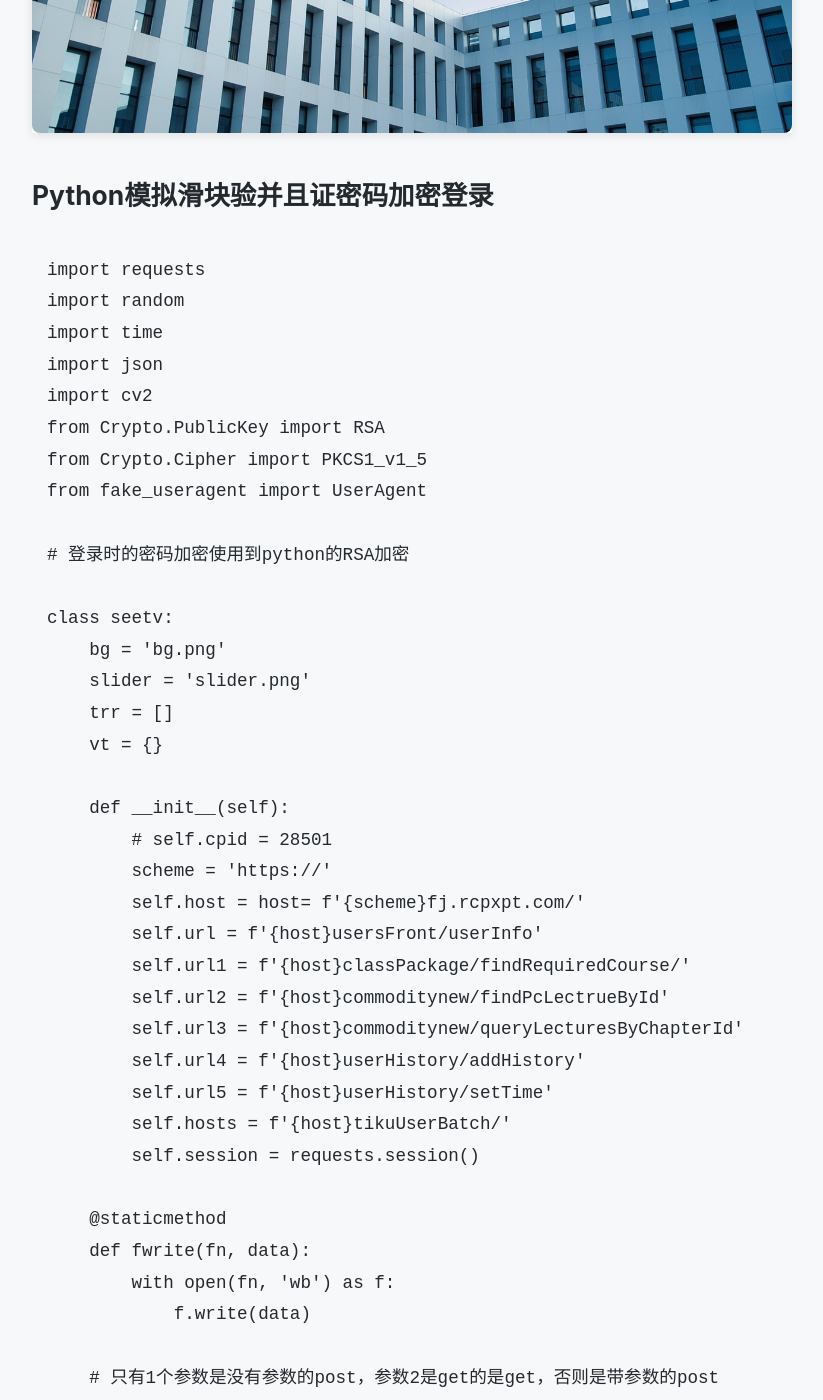
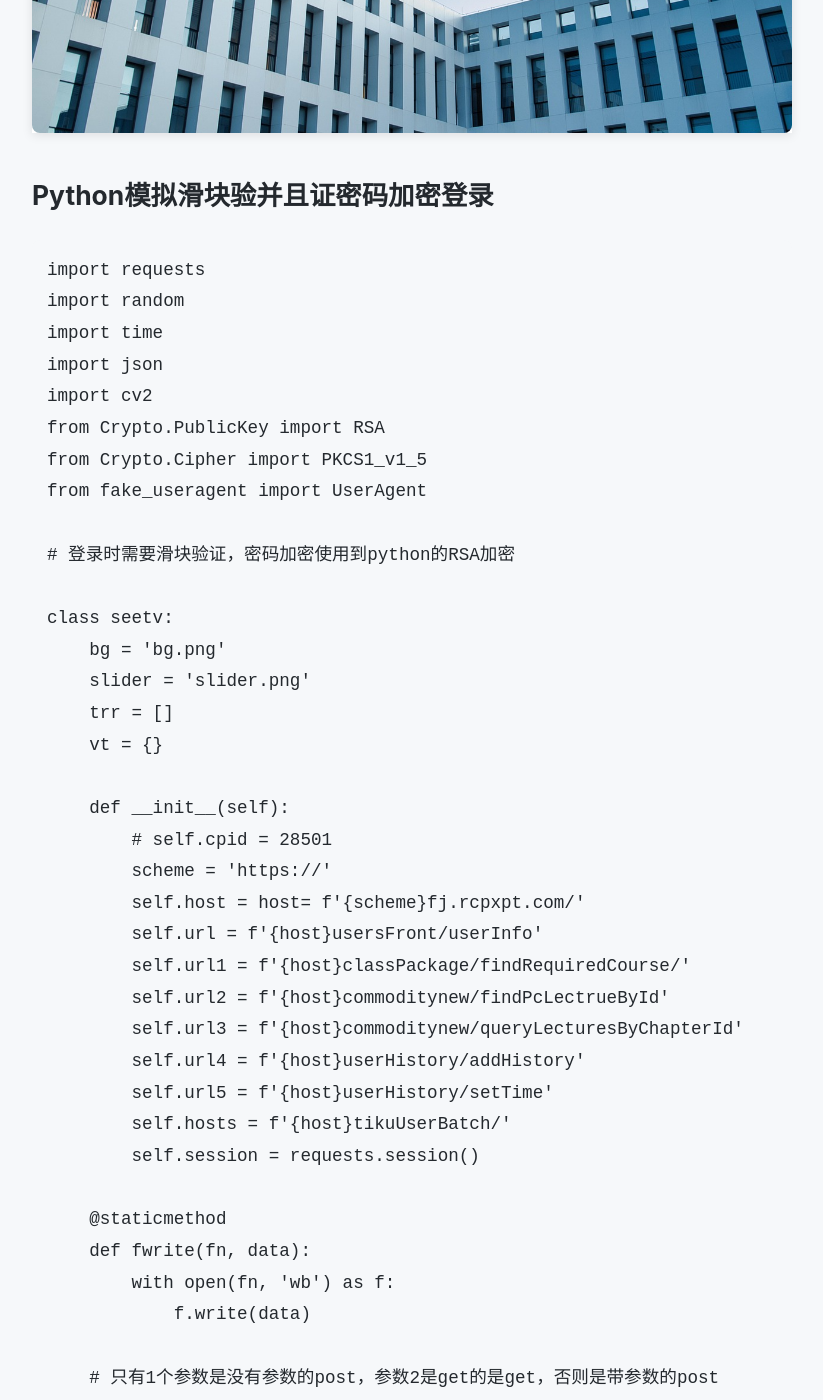
Before and after one commit to Yoncms/yoncms.github.io, a Jekyll site: the page built from _posts/2025-05-26-Python-singup.md, in a window 1280 px wide and 1400 px high, scrolled down 666 px. Shown: the whole window, without its empty margins (228-1051 px from the left). Built offline with Jekyll 4.4.1, drawn with Linux system fonts in a browser that asks for light colours; comment, search, counter and statistics services are not loaded; some of the changed text lies outside the part shown.

Commit message:
Update 2025-05-26-Python-singup.md

```diff
--- a/_posts/2025-05-26-Python-singup.md
+++ b/_posts/2025-05-26-Python-singup.md
@@ -17,7 +17,7 @@ from Crypto.PublicKey import RSA
 from Crypto.Cipher import PKCS1_v1_5
 from fake_useragent import UserAgent
 
-# 登录时的密码加密使用到python的RSA加密
+# 登录时需要滑块验证，密码加密使用到python的RSA加密
 
 class seetv:
     bg = 'bg.png'
```
